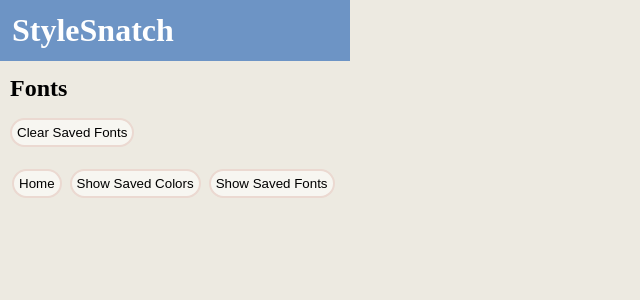
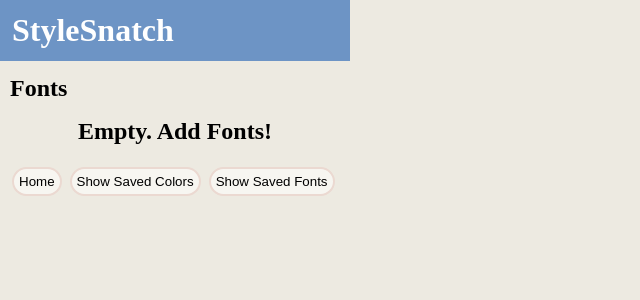
Before and after one commit to BaconMan1168/style-snatch, a React (Vite) app: page /#/fonts in a window 1280 px wide. Shown: the top 300 px of the page, without its empty margins (0-640 px from the left). Built offline with nearby package versions, Linux system fonts and the light colour scheme.

Commit message:
Added conditional rendering for empty pages and the all clear buttons for each page

```diff
--- a/src/ColorPage.jsx
+++ b/src/ColorPage.jsx
@@ -37,7 +37,14 @@ export default function ColorPage() {
           />
         ))}
       </div>
-      <button className={styles.btn} onClick={handleFullDelete}>Clear Saved Colors</button>
+
+      {storedColors.length > 0 ? (
+        <button className={styles.btn} onClick={handleFullDelete}>
+            Clear Saved Colors
+        </button>
+        ) : (
+        <h2 className={styles.emptyPage}>Empty. Add colors!</h2>
+        )}
     </div>
   );
 }
--- a/src/FontPage.jsx
+++ b/src/FontPage.jsx
@@ -37,7 +37,14 @@ export default function FontPage() {
           />
         ))}
       </div>
-      <button className={styles.btn} onClick={handleFullDelete}>Clear Saved Fonts</button>
+
+      {storedFonts.length > 0 ? (
+        <button className={styles.btn} onClick={handleFullDelete}>
+            Clear Saved Fonts
+        </button>
+        ) : (
+        <h2 className={styles.emptyPage}>Empty. Add Fonts!</h2>
+        )}
     </div>
   );
 }
--- a/src/styles.module.css
+++ b/src/styles.module.css
@@ -56,6 +56,10 @@ nav {
 .btn:active {
     transform: scale(0.95);
     background-color: #e1e0db;
+}
+
+.emptyPage {
+    text-align: center;
 }
 
 .colorPage {
```
